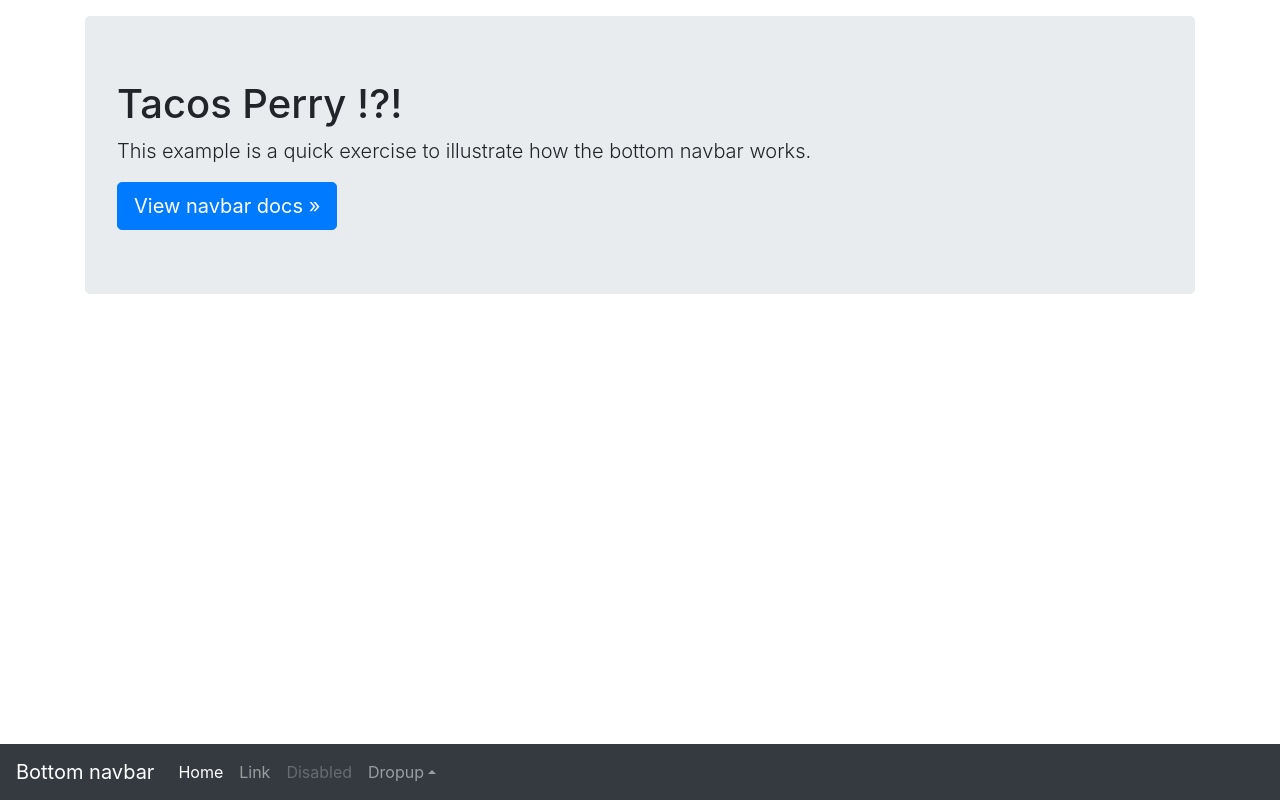
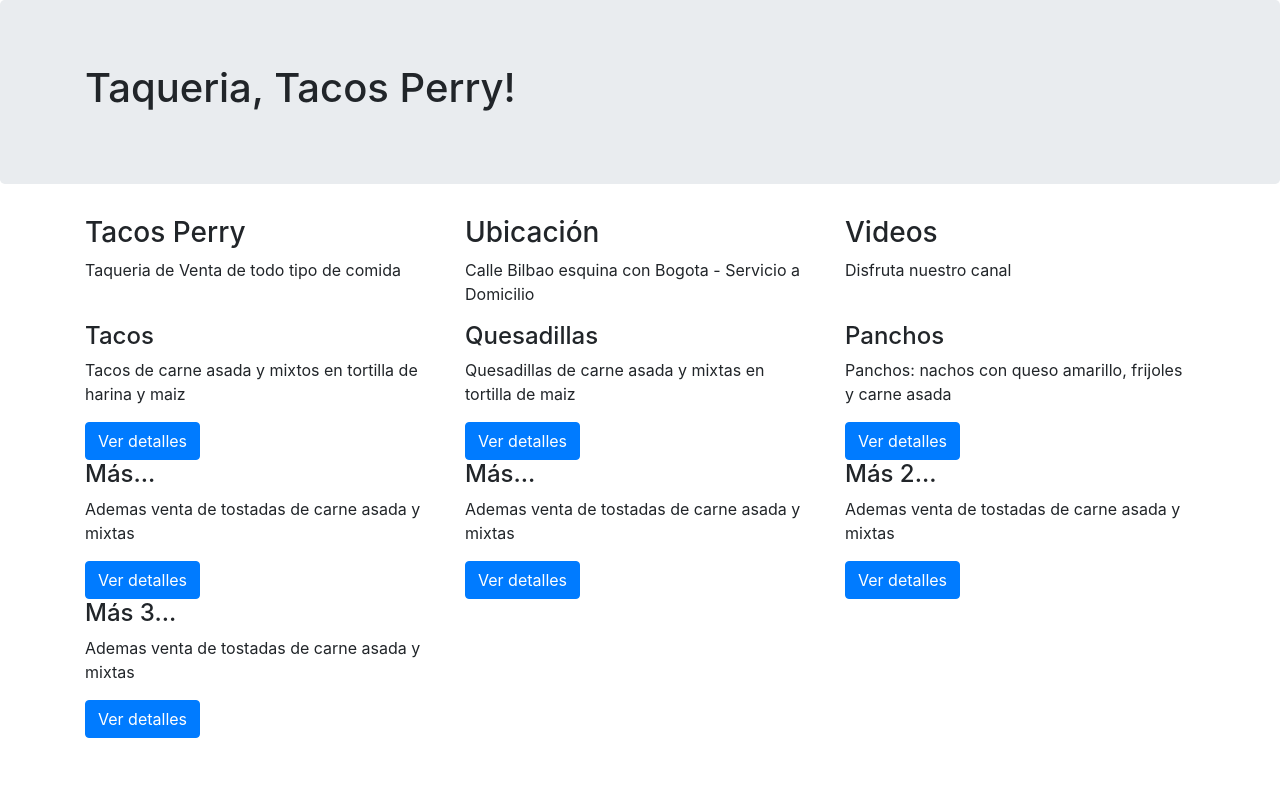
Before and after one commit to jaespinol/01100199-TacosPerry, a website: page index.html in a window 1280 px wide. Drawn offline with nearby package versions, Linux system fonts and the light colour scheme.

Commit message:
Se agrego estructura de grid y jumbotron al index

```diff
--- a/index.html
+++ b/index.html
@@ -4,53 +4,91 @@
 <head>
     <meta charset="UTF-8">
     <meta name="viewport" content="width=device-width, initial-scale=1, shrink-to-fit=no">
-    <title>Tacos Perry !?!</title>
+    <title>Tacos Perry !!</title>
     <link rel="stylesheet" href="/node_modules/bootstrap/dist/css/bootstrap.min.css">
 </head>
 
 <body>
-    <div class="container">
-        <div class="jumbotron mt-3">
-            <h1>Tacos Perry  !?!</h1>
-            <p class="lead">This example is a quick exercise to illustrate how the bottom navbar works.</p>
-            <a class="btn btn-lg btn-primary" href="/docs/4.5/components/navbar/" role="button">View navbar docs
-                &raquo;</a>
+    <!-- Main jumbotron for a primary marketing message or call to action -->
+    <div class="jumbotron">
+        <div class="container">
+            <h1>Taqueria, Tacos Perry!</h1>
         </div>
     </div>
-    <nav class="navbar fixed-bottom navbar-expand-sm navbar-dark bg-dark">
-        <a class="navbar-brand" href="#">Bottom navbar</a>
-        <button class="navbar-toggler" type="button" data-toggle="collapse" data-target="#navbarCollapse"
-            aria-controls="navbarCollapse" aria-expanded="false" aria-label="Toggle navigation">
-            <span class="navbar-toggler-icon"></span>
-        </button>
-        <div class="collapse navbar-collapse" id="navbarCollapse">
-            <ul class="navbar-nav mr-auto">
-                <li class="nav-item active">
-                    <a class="nav-link" href="#">Home <span class="sr-only">(current)</span></a>
-                </li>
-                <li class="nav-item">
-                    <a class="nav-link" href="#">Link</a>
-                </li>
-                <li class="nav-item">
-                    <a class="nav-link disabled" href="#" tabindex="-1" aria-disabled="true">Disabled</a>
-                </li>
-                <li class="nav-item dropup">
-                    <a class="nav-link dropdown-toggle" href="#" id="dropdown10" data-toggle="dropdown"
-                        aria-haspopup="true" aria-expanded="false">Dropup</a>
-                    <div class="dropdown-menu" aria-labelledby="dropdown10">
-                        <a class="dropdown-item" href="#">Action</a>
-                        <a class="dropdown-item" href="#">Another action</a>
-                        <a class="dropdown-item" href="#">Something else here</a>
-                    </div>
-                </li>
-            </ul>
+
+    <div class="container">
+        <div class="row">
+            <div class="col-sm-4">
+                <h3>Tacos Perry</h3>
+                <p>Taqueria de Venta de todo tipo de comida</p>
+            </div>
+            <div class="col-sm-4">
+                <h3>Ubicación</h3>
+                <p>Calle Bilbao esquina con Bogota - Servicio a Domicilio </p>
+            </div>
+            <div class="col-sm-4">
+                <h3>Videos</h3>
+                <p>Disfruta nuestro canal</p>
+            </div>
         </div>
-    </nav>
+        <div class="row">
+            <div class="col-sm-4">
+                <div>
+                    <h4>Tacos</h4>
+                    <p>Tacos de carne asada y mixtos en tortilla de harina y maiz</p>
+                </div>
+                <div><button class="btn btn-primary btn-ver">Ver detalles</button></div>
+            </div>
+            <div class="col-sm-4">
+                <div>
+                    <h4>Quesadillas</h4>
+                    <p>Quesadillas de carne asada y mixtas en tortilla de maiz</p>
+                </div>
+                <div><button class="btn btn-primary btn-ver">Ver detalles</button></div>
+            </div>
+            <div class="col-sm-4">
+                <div>
+                    <h4>Panchos</h4>
+                    <p>Panchos: nachos con queso amarillo, frijoles y carne asada</p>
+                </div>
+                <div> <button class="btn btn-primary btn-ver">Ver detalles</button></div>
+            </div>
+            <div class="col-sm-4">
+                <div>
+                    <h4>Más...</h4>
+                    <p>Ademas venta de tostadas de carne asada y mixtas</p>
+                </div>
+                <div> <button class="btn btn-primary btn-ver">Ver detalles</button></div>
+            </div>
+            <div class="col-sm-4">
+                <div>
+                    <h4>Más...</h4>
+                    <p>Ademas venta de tostadas de carne asada y mixtas</p>
+                </div>
+                <div> <button class="btn btn-primary btn-ver">Ver detalles</button></div>
+            </div>
+            <div class="col-sm-4">
+                <div>
+                    <h4>Más 2...</h4>
+                    <p>Ademas venta de tostadas de carne asada y mixtas</p>
+                </div>
+                <div> <button class="btn btn-primary btn-ver">Ver detalles</button></div>
+            </div>
+            <div class="col-sm-4">
+                <div>
+                    <h4>Más 3...</h4>
+                    <p>Ademas venta de tostadas de carne asada y mixtas</p>
+                </div>
+                <div> <button class="btn btn-primary btn-ver">Ver detalles</button></div>
+            </div>
+        </div>
+    </div>
 
-    <!-- JS, Popper.js, and jQuery -->
-    <script src="/node_modules/jquery/dist/jquery.slim.js" ></script>
-    <script src="/node_modules/popper.js/dist/umd/popper.min.js"></script>
-    <script src="/node_modules/bootstrap/dist/js/bootstrap.min.js"></script>
+    <!-- Optional JavaScript -->
+    <!-- jQuery first, then Popper.js, then Bootstrap JS -->
+    <script src="node_modules/jquery/dist/jquery.min.js"></script>
+    <script src="node_modules/popper.js/dist/popper.min.js"></script>
+    <script src="node_modules/bootstrap/dist/js/bootstrap.min.js"></script>
 </body>
 
 </html>
```
